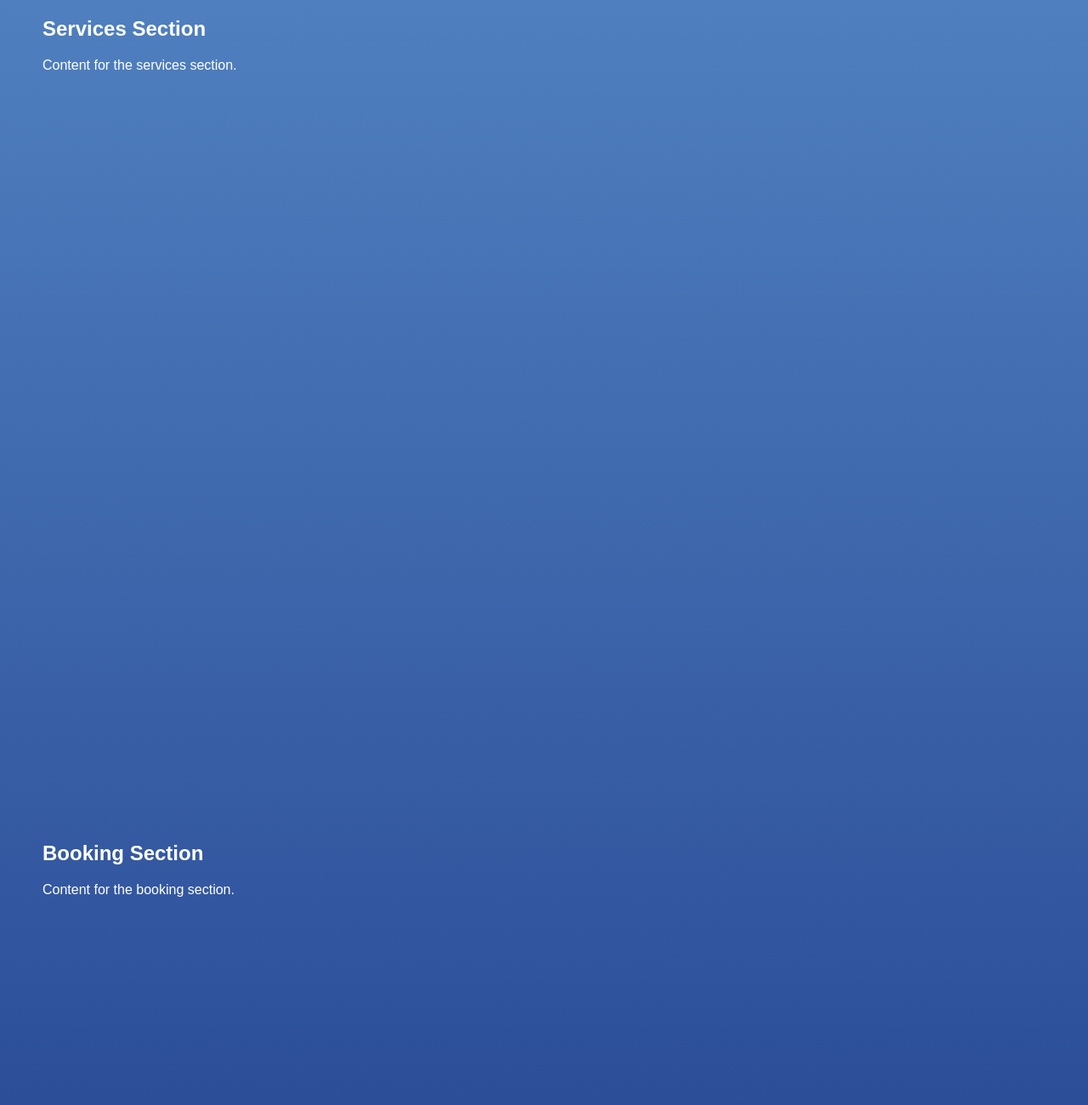
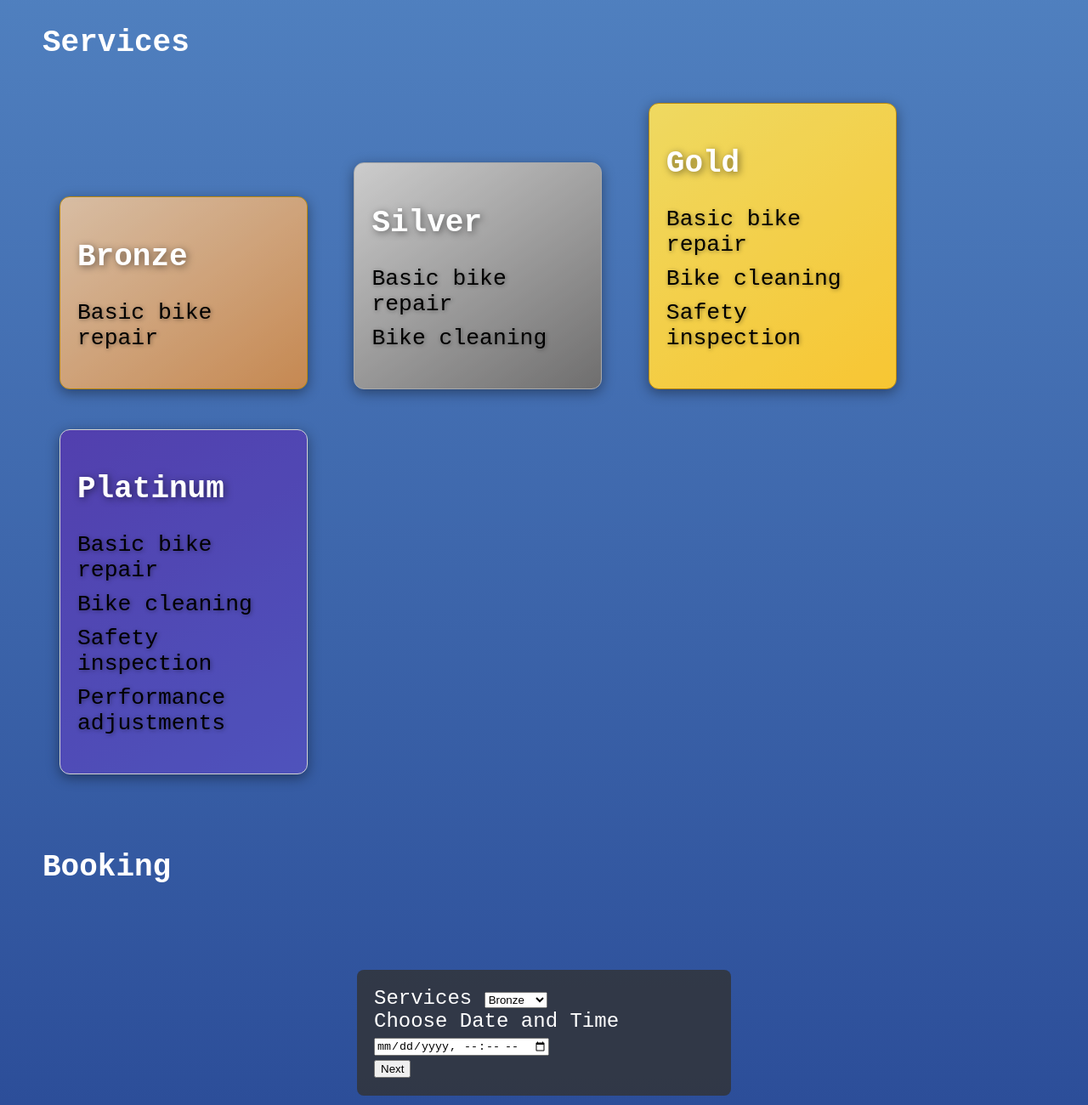
Before and after one commit to Chad-Git1/Chad-Git1.github.io, a plain HTML site: page index.html in a window 1280 px wide. Shown: the part 2060-3360 px from the top of the page at 85% size. Drawn offline with Linux system fonts and the light colour scheme.

Commit message:
almost done

```diff
--- a/index.html
+++ b/index.html
@@ -42,15 +42,79 @@
     </section>
 
     <section id="services">
-        <h1 data-lang="services-section-title">Services Section</h1>
-        <p data-lang="services-section-content">Content for the services section.</p>
+        <h1 data-lang="services-section-title">Services</h1>
+
+        <div class="service-box" id="bronze">
+            <h2 data-lang="bronze">Bronze</h2>
+            <ul>
+                <li data-lang="bronze-content">Basic bike repair</li>
+            </ul>
+        </div>
+
+        <div class="service-box" id="silver">
+            <h2 data-lang="silver">Silver</h2>
+            <ul>
+                <li data-lang="bronze-content">Basic bike repair</li>
+                <li data-lang="silver-content">Bike cleaning</li>
+            </ul>
+        </div>
+
+        <div class="service-box" id="gold">
+            <h2 data-lang="gold">Gold</h2>
+            <ul>
+                <li data-lang="bronze-content">Basic bike repair</li>
+                <li data-lang="silver-content">Bike cleaning</li>
+                <li data-lang="gold-content">Safety inspection</li>
+            </ul>
+        </div>
+
+        <div class="service-box" id="platinum">
+            <h2 data-lang="platinum">Platinum</h2>
+            <ul>
+                <li data-lang="bronze-content">Basic bike repair</li>
+                <li data-lang="silver-content">Bike cleaning</li>
+                <li data-lang="gold-content">Safety inspection</li>
+                <li data-lang="platinum-content">Performance adjustments</li>
+            </ul>
+        </div>
     </section>
 
-    <section id="booking">
-        <h1 data-lang="booking-section-title">Booking Section</h1>
-        <p data-lang="booking-section-content">Content for the booking section.</p>
-    </section>
+
+<section id="booking">
+    <h2 data-lang="booking-section-title">Booking</h2>
+    <div class="form-container">
+
+
+        <div>
+            <label for="service-selection" data-lang="services">Select Service</label>
+            <select id="service-selection">
+                <option value="bronze" data-lang="bronze">Bronze</option>
+                <option value="silver" data-lang="silver">Silver</option>
+                <option value="gold" data-lang="gold">Gold</option>
+                <option value="platinum" data-lang="platinum">Platinum</option>
+            </select>
+        </div>
+
+        <div>
+            <label for="date-selection" data-lang="choose-date">Choose Date and Time</label>
+            <input type="datetime-local" id="date-selection">
+        </div>
+
+        <button id="next-button" data-lang="next-button">Next</button>
+    </div>
+</section>
+
+<div id="popup" style="display:none; position: fixed; top: 0; left: 0; width: 100%; height: 100%; background: rgba(0, 0, 0, 0.5); justify-content: center; align-items: center;">
+    <div style="background: #213e8d; padding: 20px; border-radius: 8px; text-align: center;">
+        <h3 id="popup-text" data-lang="popup-text">Check your emails</h3>
+        <p id="popup-service"></p>
+        <p id="popup-datetime"></p>
+        <button onclick="closePopup()">Close</button>
+    </div>
+</div>
 
     <script src="scripts.js"></script>
+    <script src="next-button.js"></script>
+
 </body>
 </html>
--- /dev/null
+++ b/next-button.js
@@ -0,0 +1,30 @@
+document.getElementById('next-button').addEventListener('click', function() {
+    // Get the selected service and date-time input
+    const selectedService = document.getElementById('service-selection').value;
+    const selectedDateTime = document.getElementById('date-selection').value;
+
+    // Check if a valid date and service are selected
+    if (selectedService && selectedDateTime) {
+        // Format the date-time for display
+        const formattedDateTime = new Date(selectedDateTime).toLocaleString();
+
+        // Set the content for the pop-up
+        document.getElementById('popup-service').innerText = `You selected: ${capitalizeFirstLetter(selectedService)} Service`;
+        document.getElementById('popup-datetime').innerText = `Date and Time: ${formattedDateTime}`;
+
+        // Show the pop-up
+        document.getElementById('popup').style.display = 'flex';
+    } else {
+        alert("Please select both a service and a date/time.");
+    }
+});
+
+// Close the pop-up
+function closePopup() {
+    document.getElementById('popup').style.display = 'none';
+}
+
+// Helper function to capitalize the first letter of a string
+function capitalizeFirstLetter(string) {
+    return string.charAt(0).toUpperCase() + string.slice(1);
+}
--- a/scripts.js
+++ b/scripts.js
@@ -10,10 +10,8 @@ const translations = {
         "home-section-content": "Pedal without worries",
         "about-section-title": "About Us",
         "about-section-content": "Email : Info@velotous.com \n\nPhone : 613-123-1234 \n\nVelotous - Mobile bike repair \n\nAt Velotous, we make bike repair simpler than ever. Our experts go directly to you to help you with all you bicycle needs. \n\nPedal without worries",
-        "services-section-title": "Services Section",
-        "services-section-content": "Content for the services section.",
-        "booking-section-title": "Booking Section",
-        "booking-section-content": "Content for the booking section.",
+        "services-section-title": "Services",
+        "booking-section-title": "Booking",
         "name": "Name : ",
         "name-content": "John Doe",
         "address": "Address : ",
@@ -35,7 +33,18 @@ const translations = {
         "confirm-password": "Confirm Password",
         "register": "Register",
         "fullname": "Full Name",
-        "profile-title" : "User Profile"
+        "profile-title" : "User Profile",
+        "bronze" : "Bronze",
+        "bronze-content" : "Basic bike repair",
+        "silver" : "Silver",
+        "silver-content" : "Bike cleaning",
+        "gold" : "Gold",
+        "gold-content" : "Safety inspection",
+        "platinum" : "Platinum",
+        "platinum-content" : "Performance adjustments",
+        "choose-date" : "Choose Date and Time",
+        "next-button" : "Next",
+        "popup-text" : "Check your emails"
     },
     fr: {
         "home": "Accueil",
@@ -46,10 +55,8 @@ const translations = {
         "home-section-content": "Pedalez sans soucis",
         "about-section-content": "Courriel : Info@velotous.com \n\nTéléphone : 613-123-1234 \n\nVelotous - Réparation de vélo à domicile \n\nChez Vélotous, nous rendons la réparation de vélo plus simple que jamais. Nos experts se rendent directement chez vous assister avec tous vos besoins de vélo. \n\nPédalez sans soucis",
         "about-section-title": "À propos de nous",
-        "services-section-title": "Section Services",
-        "services-section-content": "Contenu de la section Services.",
-        "booking-section-title": "Section Réservation",
-        "booking-section-content": "Contenu de la section Réservation",
+        "services-section-title": "Services",
+        "booking-section-title": "Réservation",
         "name": "Nom : ",
         "name-content": "John Doe",
         "address": "Adresse : ",
@@ -71,7 +78,18 @@ const translations = {
         "confirm-password": "Confirmer le mot de passe",
         "register": "Nouveau client",
         "fullname": "Nom complet",
-        "profile-title" : "Profil usager"
+        "profile-title" : "Profil usager",
+        "bronze" : "Bronze",
+        "bronze-content" : "Réparation de vélo basique",
+        "silver" : "Argent",
+        "silver-content" : "Nettoyage de vélo",
+        "gold" : "Or",
+        "gold-content" : "Inspection de sécurité",
+        "platinum" : "Platine",
+        "platinum-content" : "Ajustements de performance",
+        "choose-date" : "Choisir une date et temps",
+        "next-button" : "Prochain",
+        "popup-text" : "Vérifer vous courriels"
     }
 };
 
--- a/styles.css
+++ b/styles.css
@@ -250,3 +250,102 @@ section > * {
     font-size: x-large;
     font-family: 'Courier New', Courier, monospace;
 }
+
+#services {
+    text-align: left;
+    padding: 50px;
+    position: relative;
+    font-size: x-large;
+    font-family: 'Courier New', Courier, monospace;
+}
+
+.service-box {
+    background: #333;
+    border-radius: 12px;
+    margin: 20px;
+    padding: 20px;
+    display: inline-block;
+    width: 250px;
+    color: rgb(0, 0, 0);
+    text-align: left;
+    box-shadow: 0 4px 15px rgba(0, 0, 0, 0.4);
+    position: relative;
+    overflow: hidden;
+    transition: transform 0.3s ease, box-shadow 0.3s ease;
+    z-index: 1;
+}
+
+.service-box::before {
+    content: "";
+    position: absolute;
+    top: 0;
+    left: 0;
+    right: 0;
+    bottom: 0;
+    background: rgba(255, 255, 255, 0.2);
+    filter: blur(20px);
+    transform: scale(1.5);
+    transition: opacity 0.3s ease-in-out;
+    z-index: -1;
+}
+
+.service-box:hover::before {
+    opacity: 0.4;
+}
+
+.service-box:hover {
+    transform: scale(1.05);
+    box-shadow: 0 8px 25px rgba(0, 0, 0, 0.6);
+}
+
+.service-box h2 {
+    font-size: 1.5em;
+    color: #ffffff;
+    text-shadow: 2px 2px 8px rgba(0, 0, 0, 0.5);
+}
+
+.service-box ul {
+    list-style-type: none;
+    padding: 0;
+}
+
+.service-box ul li {
+    margin: 10px 0;
+    font-size: 1.1em;
+    text-shadow: 1px 1px 5px rgba(0, 0, 0, 0.4);
+}
+
+
+#bronze {
+    background: linear-gradient(145deg, #cead8d, #b86b26);
+    border: 1px solid #b8860b;
+}
+
+#silver {
+    background: linear-gradient(145deg, #c0c0c0, #4b4a4a);
+    border: 1px solid #a9a9a9;
+}
+
+#gold {
+    background: linear-gradient(145deg, #ebd03a, #f6b800);
+    border: 1px solid #b8860b;
+}
+
+#platinum {
+    background: linear-gradient(145deg, #27109a, #2328ab);
+    border: 1px solid #d3d3d3;
+}
+
+#booking {
+    text-align: left;
+    padding: 50px;
+    position: relative;
+    font-size: x-large;
+    font-family: 'Courier New', Courier, monospace;
+}
+
+#popup-service, #popup-datetime , #popup-text{
+    color: #ffffff;
+    font-size: x-large;
+    font-family: 'Courier New', Courier, monospace;
+}
```
Also changed, not shown: login-register.html (+4 -0 lines), profile.html (+4 -0 lines).
